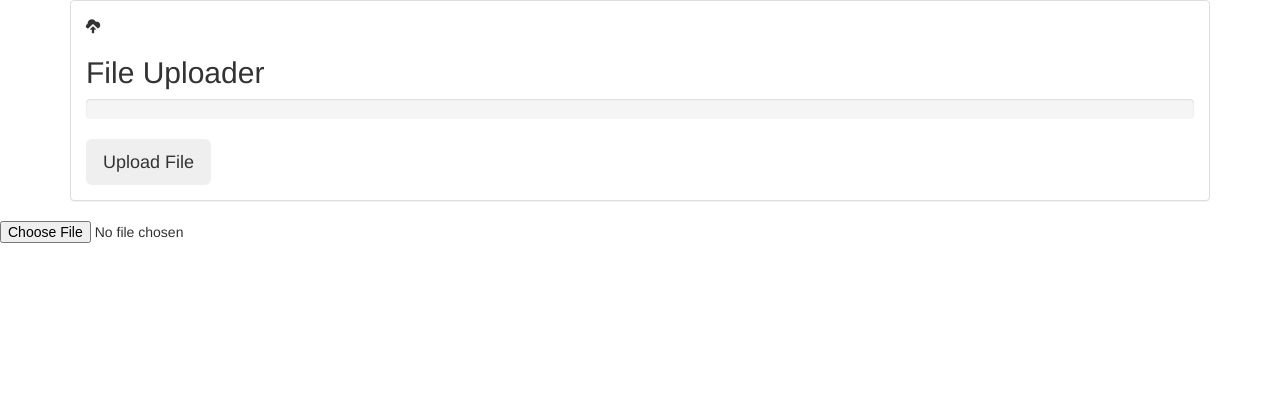
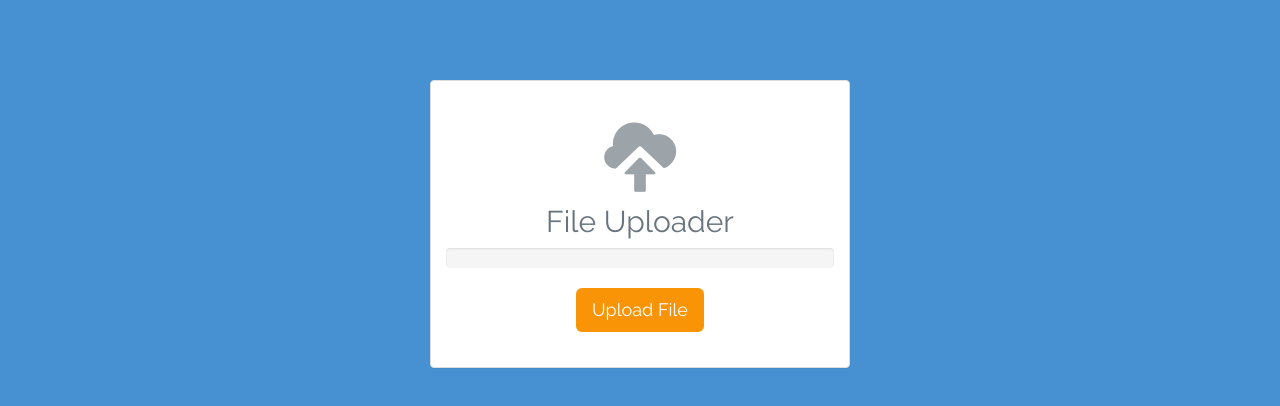
Before and after one commit to Harrisonkamau/file-uploader, a website: page views/index.html in a window 1280 px wide. Drawn offline with nearby package versions, Linux system fonts and the light colour scheme; files that its build step writes are made by us from their sources.

Commit message:
change background color

```diff
--- a/views/index.html
+++ b/views/index.html
@@ -8,7 +8,12 @@
   <title>File Uploader</title>
   <link href='https://fonts.googleapis.com/css?family=Raleway' rel='stylesheet' type='text/css'>
   <link rel="stylesheet" href="https://maxcdn.bootstrapcdn.com/bootstrap/3.3.6/css/bootstrap.min.css">
-  <link href="/stylesheets/styles.css" rel="stylesheet">
+  <link href="stylesheets/style.css" rel="stylesheet">
+  <style media="screen">
+  body{
+    background-color: #4791D2;
+  }
+  </style>
 </head>
 <body>
 
```
